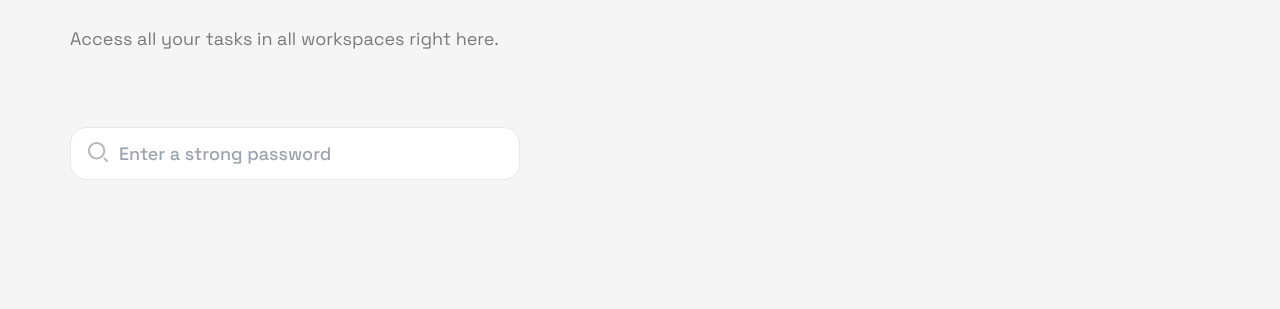
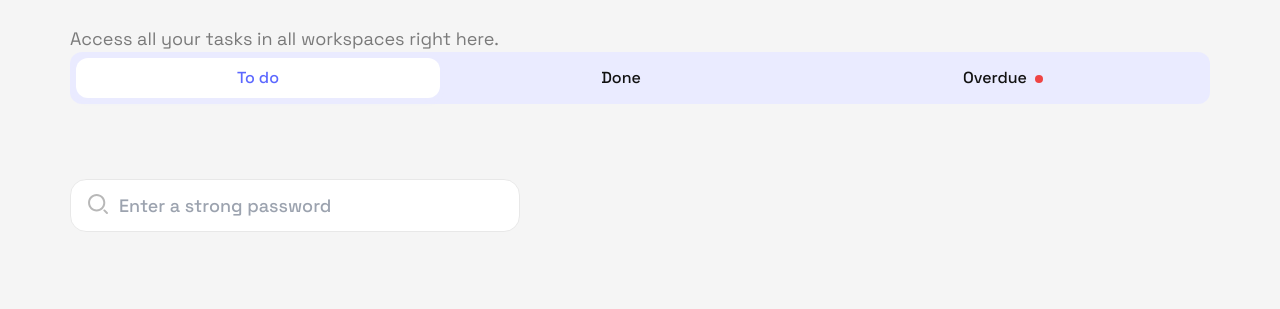
Before and after one commit to gyenabubakar/tasksheet-app, a Next.js app: page /app in a window 1280 px wide. Shown: the part 168-477 px from the top of the page. Built offline with nearby package versions, Linux system fonts and the light colour scheme.

Commit message:
added tabs and refactored tabs style

```diff
--- a/components/layouts/AppLayout.tsx
+++ b/components/layouts/AppLayout.tsx
@@ -23,7 +23,7 @@ const AppLayout: React.FC = ({ children }) => {
   const isNotifsPage = /^\/app\/notifications(\/)?$/.test(router.route);
 
   return (
-    <div className="relative h-screen w-screen overflow-x-hidden">
+    <div className="app-layout relative h-screen w-screen overflow-x-hidden">
       <nav className="fixed w-full right-0 top-0 left-0 z-30">
         <Container className="flex justify-between items-center">
           <button className="lg:hidden logo w-[40px] h-[37px] relative">
--- a/components/workspace/WorkspaceDetailsLayout.tsx
+++ b/components/workspace/WorkspaceDetailsLayout.tsx
@@ -95,33 +95,19 @@ const WorkspaceDetailsLayout: React.FC = ({ children }) => {
         <div className="nav flex flex-col md:flex-row justify-between items-center pt-12">
           <div className="tabs text-sm md:text-base font-medium flex items-center bg-[#EAEBFF] px-1.5 py-1.5 rounded-[12px] w-full md:w-auto">
             <Link href={`/app/workspaces/${workspaceID}`}>
-              <a
-                className={`tab flex-grow text-center px-3 sm:px-5 md:px-8 py-2 rounded-[12px] ${
-                  isFoldersTab ? 'active' : ''
-                }`}
-              >
+              <a className={`tab ${isFoldersTab ? 'active' : ''}`}>
                 <span>Folders</span>
               </a>
             </Link>
 
             <Link href={`/app/workspaces/${workspaceID}/members`}>
-              <a
-                className={`tab flex-grow text-center px-3 sm:px-5 md:px-8 py-2 rounded-[12px] ${
-                  isMembersTab ? 'active' : ''
-                }`}
-              >
-                Members
-              </a>
+              <a className={`tab ${isMembersTab ? 'active' : ''}`}>Members</a>
             </Link>
 
             <Link href={`/app/workspaces/${workspaceID}/requests`}>
-              <a
-                className={`tab flex-grow justify-center flex items-center px-3 sm:px-5 md:px-8 py-2 rounded-[12px] ${
-                  isRequestsTab ? 'active' : ''
-                }`}
-              >
+              <a className={`tab ${isRequestsTab ? 'active' : ''}`}>
                 <span>Join Requests</span>
-                <span className="important ml-2" />
+                <span className="important ml-2 inline-block" />
               </a>
             </Link>
           </div>
--- a/pages/app/index.tsx
+++ b/pages/app/index.tsx
@@ -1,12 +1,17 @@
 import Head from 'next/head';
 import { PageWithLayout } from '~/assets/ts/types';
 import Input from '~/components/common/Input';
-import Image from 'next/image';
-import iconLock from '~/assets/icons/lock.svg';
 import React, { ChangeEvent, useState } from 'react';
+
+type TabType = 'To do' | 'Done' | 'Overdue';
 
 const LoggedInHomePage: PageWithLayout = () => {
   const [searchKeyword, setSearchKeyword] = useState('');
+  const [activeTab, setActiveTab] = useState<TabType>('To do');
+
+  const isTodoTab = activeTab === 'To do';
+  const isDoneTab = activeTab === 'Done';
+  const isOverdueTab = activeTab === 'Overdue';
 
   return (
     <>
@@ -23,6 +28,31 @@ const LoggedInHomePage: PageWithLayout = () => {
           <p className="mt-5 text-darkgray">
             Access all your tasks in all workspaces right here.
           </p>
+
+          <nav>
+            <div className="tabs text-sm md:text-base font-medium flex items-center bg-[#EAEBFF] px-1.5 py-1.5 rounded-[12px] w-full md:w-auto">
+              <div
+                className={`tab ${isTodoTab ? 'active' : ''}`}
+                onClick={() => setActiveTab('To do')}
+              >
+                To do
+              </div>
+
+              <div
+                className={`tab ${isDoneTab ? 'active' : ''}`}
+                onClick={() => setActiveTab('Done')}
+              >
+                Done
+              </div>
+
+              <div
+                className={`tab ${isOverdueTab ? 'active' : ''}`}
+                onClick={() => setActiveTab('Overdue')}
+              >
+                <span>Overdue</span>
+                <span className="important ml-2 inline-block" />
+              </div>
+            </div>
 
             <div className="search mt-12">
               <Input
@@ -69,6 +99,7 @@ const LoggedInHomePage: PageWithLayout = () => {
                 }}
               />
             </div>
+          </nav>
         </div>
       </main>
     </>
--- a/styles/globals.css
+++ b/styles/globals.css
@@ -66,20 +66,20 @@ textarea::placeholder {
     @apply focus:border-main;
 }
 
-nav {
+.app-layout > nav {
     @apply bg-white w-full h-max;
 }
 
-nav .link-item {
+.app-layout > nav .link-item {
     background: #fff;
     @apply py-5 px-8 h-full font-medium text-darkgray border-b-4 border-white;
 }
 
-nav .link-item:hover {
+.app-layout > nav .link-item:hover {
     @apply text-main border-main;
 }
 
-nav .link-item.exact-active {
+.app-layout > nav .link-item.exact-active {
     @apply bg-faintmain border-main text-main;
 }
 
@@ -89,12 +89,15 @@ nav .link-item.exact-active {
     @apply mr-7;
 }
 
+.tabs .tab {
+    @apply flex-grow text-center px-3 sm:px-5 md:px-8 py-2 rounded-[12px] cursor-pointer;
+}
 
-.workspace-heading .nav .tab:hover {
+.tabs.tab:hover {
     @apply text-main;
 }
 
-.workspace-heading .nav .tab.active {
+.tabs .tab.active {
     @apply bg-white shadow-md shadow-[#EAEBFF] text-main;
 }
 
```
Lines whose indentation alone changed are shown as unchanged.
